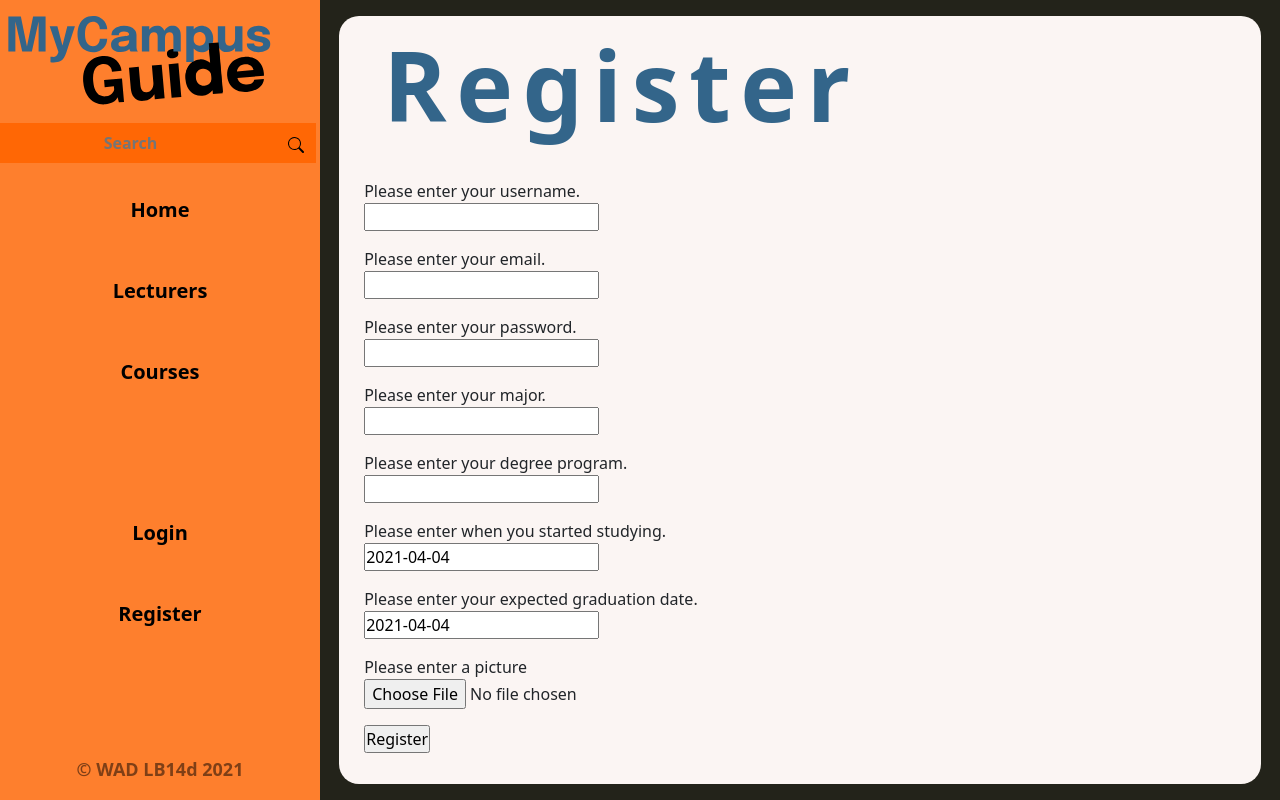
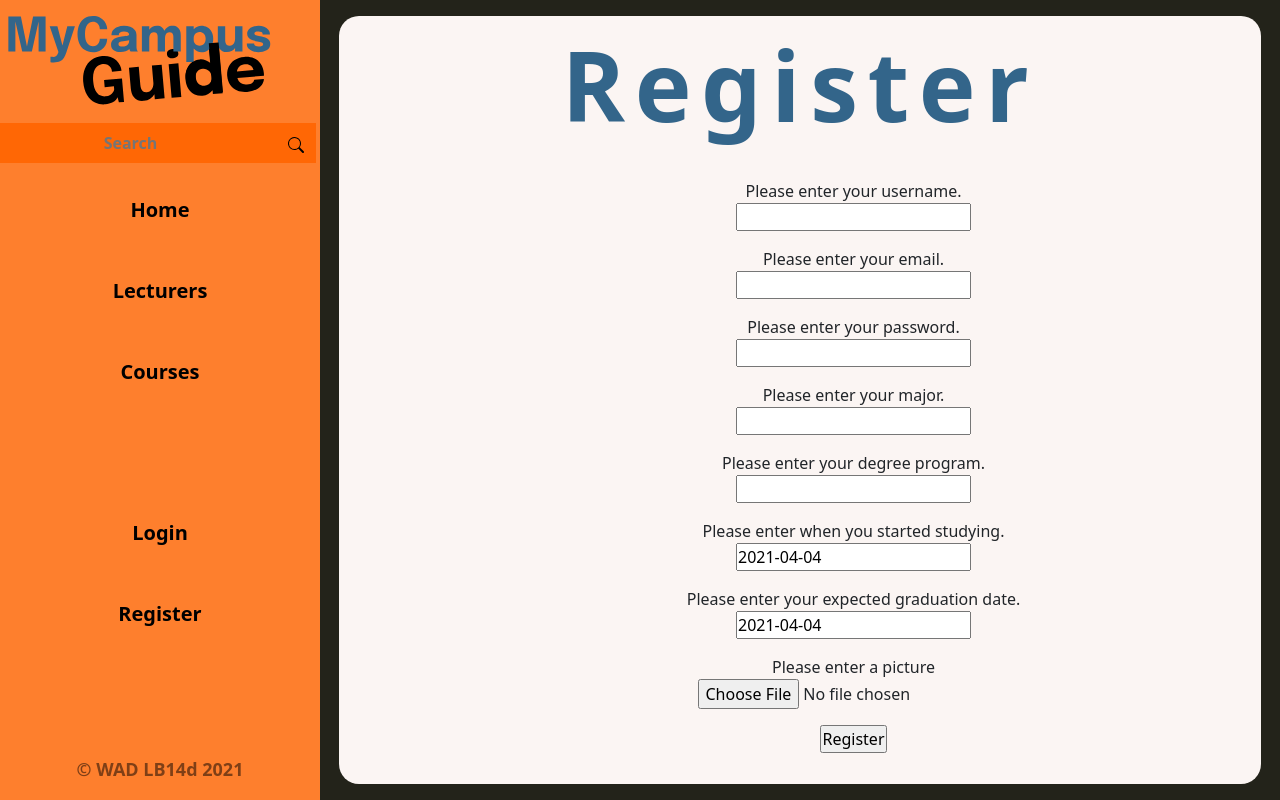
Before and after one commit to WAD2-LB14d/mycampusguide, a Django app: page /guide/register/ in a window 1280 px wide. Run offline with Django 3.2, Linux system fonts and the light colour scheme.

Commit message:
titlePage centred, log-in and register forms centred

```diff
--- a/my_campus_guide/static/css/style.css
+++ b/my_campus_guide/static/css/style.css
@@ -39,6 +39,7 @@
 }
 
 .pageTitle {
+	text-align: center !important;
 	margin:10px;
 	padding: 10px;
 	font-style: normal;
@@ -143,7 +144,11 @@ footer {
 }
 
 #user_form{
+
 	position: absolute;
+	left: 35%;
+	text-align: center;
+
 	margin: 10px;
 	padding: 15px;
 
@@ -151,6 +156,7 @@ footer {
 }
 #login_form{
 	position: absolute;
+	left: 30%;
 	margin: 10px;
 	padding: 15px;
 
```
